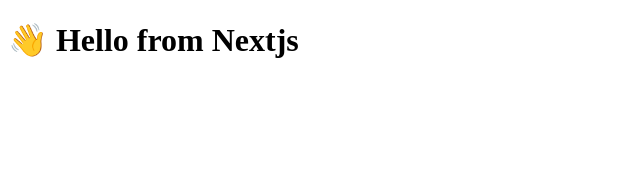
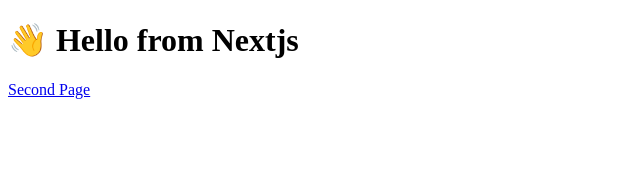
Before and after one commit to ZachNusbaum/ZacherNews, a Next.js app: page / in a window 1280 px wide. Shown: the top 171 px of the page, without its empty margins (0-640 px from the left). Built offline with nearby package versions, Linux system fonts and the light colour scheme.

Commit message:
Add links to navigate between the two pages

```diff
--- a/pages/index.js
+++ b/pages/index.js
@@ -3,6 +3,13 @@ import Link from 'next/link';
 import Head from '../components/head';
 import Nav from '../components/nav';
 
-const Home = () => <h1>👋 Hello from Nextjs </h1>;
+const Home = () => (
+  <>
+    <h1>👋 Hello from Nextjs</h1>
+    <Link href="/second">
+      <a>Second Page</a>
+    </Link>
+  </>
+);
 
 export default Home;
--- a/pages/second.jsx
+++ b/pages/second.jsx
@@ -1,8 +1,11 @@
 import React from 'react';
-
+import Link from 'next/link';
 const SecondPage = () => (
   <div>
     <h1>Second Page</h1>
+    <Link href="/">
+      <a>Home</a>
+    </Link>
   </div>
 );
 
```
